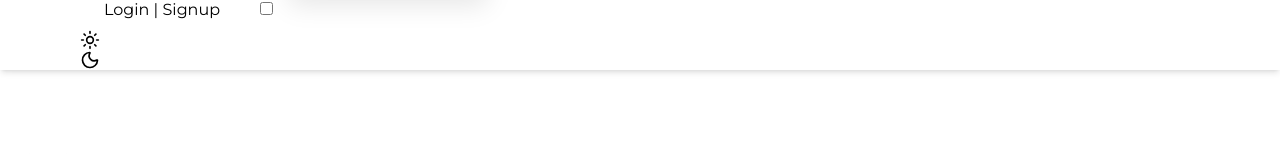
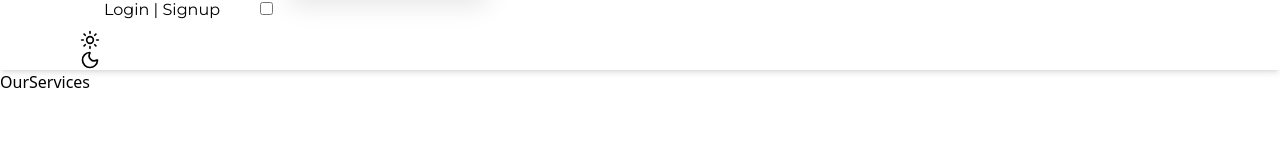
Before and after one commit to AnujHub03/Digital-marketing-Website-project, a React (Vite) app in the folder client/: page /Ourservices in a window 1280 px wide. Shown: the part 646-800 px from the top of the page. Built offline with nearby package versions, Linux system fonts and the light colour scheme; a web font is replaced by a local one.

Commit message:
Feat :adding Services page

```diff
--- a/client/src/App.jsx
+++ b/client/src/App.jsx
@@ -18,6 +18,7 @@ import BlogList from './Pages/BlogList'
 import ScrollTotop from './Components/ScrollTotop'
 import HrPortal from './Components/HrPortal'
 import Contact from './Pages/Contact'
+import OurServices from './Pages/OurServices'
 
 
 function App() {
@@ -37,6 +38,7 @@ function App() {
         <Route path='/jobportal' element={<JobPortal/>}></Route>
         <Route path='/about' element={<AboutUs/>}/>
         <Route path='/contact' element={<Contact/>}/>
+        <Route path='/Ourservices' element={<OurServices/>}/>
         <Route path='/blog' element={<BlogList/>}/>
         <Route path='/Hrportal' element={<HrPortal/>}/>
 
--- /dev/null
+++ b/client/src/Pages/OurServices.jsx
@@ -0,0 +1,9 @@
+import React from 'react'
+
+const OurServices = () => {
+  return (
+    <div>OurServices</div>
+  )
+}
+
+export default OurServices
```
